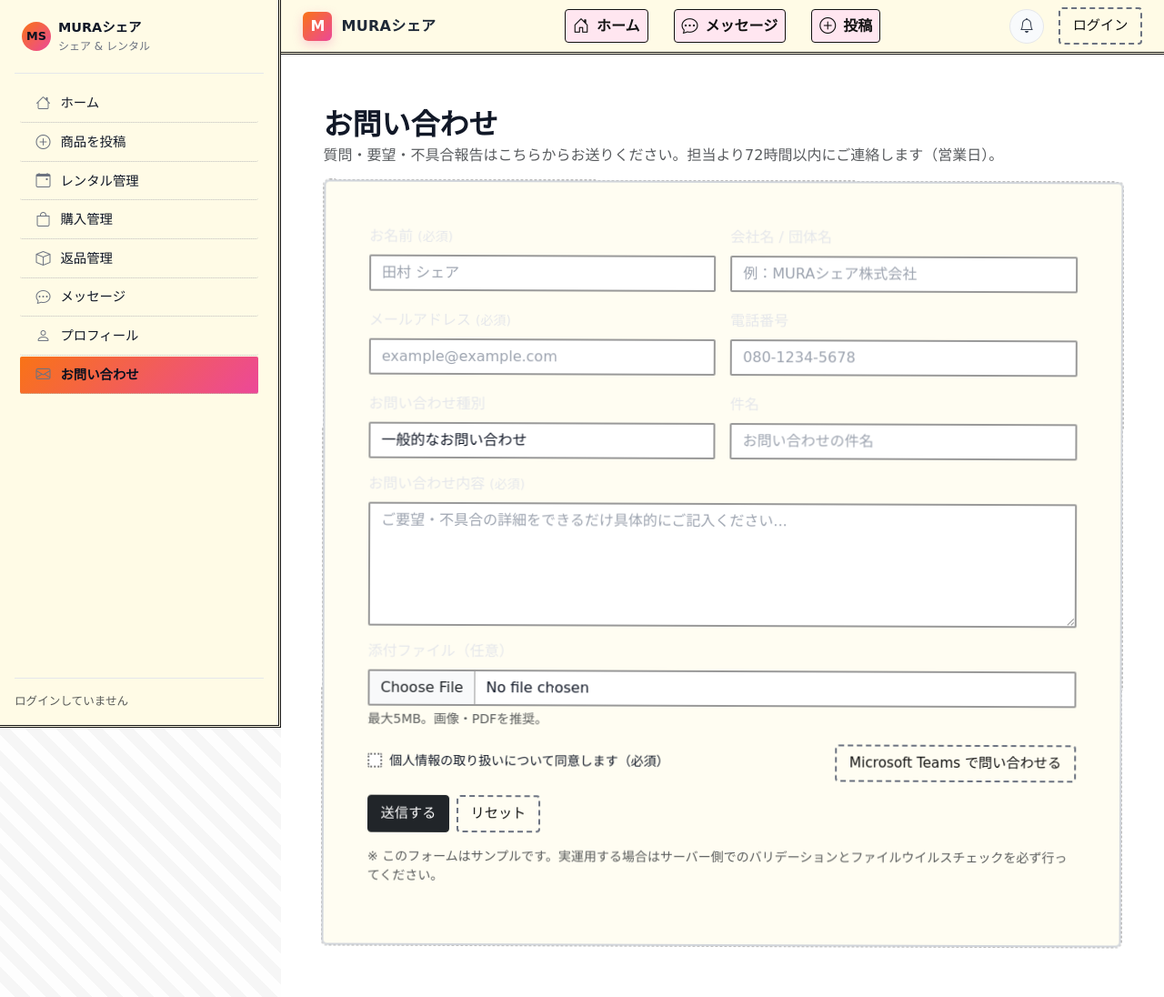
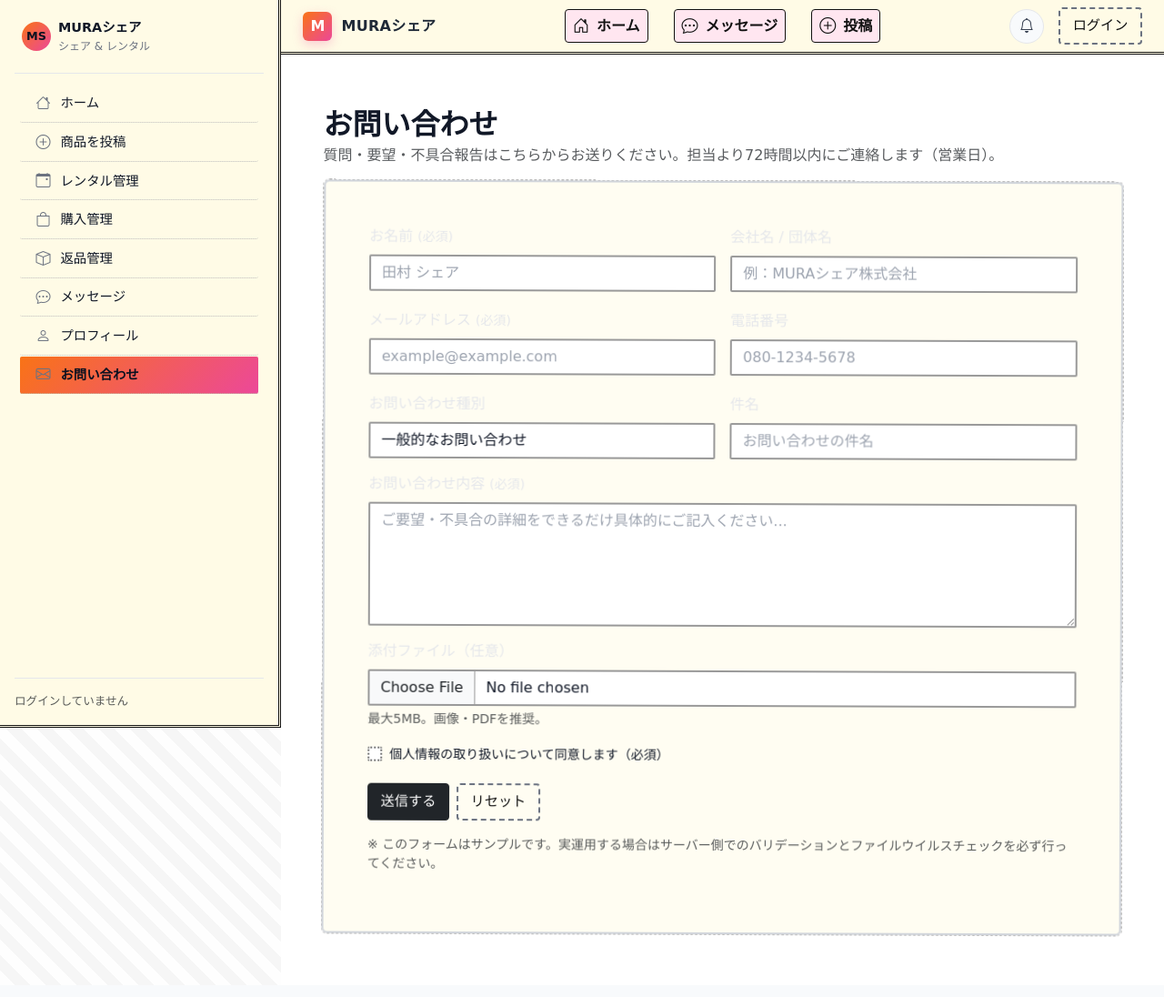
Before and after one commit to shunsuke121/mura_share, a Django app: page /contact/ in a window 1280 px wide. Shown: the whole page at 91% size. After the commit the page ends 1030 px from the top, so only its background shows below. Run offline with Django 4.2, Linux system fonts and the light colour scheme.

Commit message:
Update test specifications

```diff
--- a/templates/contact/contact.html
+++ b/templates/contact/contact.html
@@ -77,9 +77,6 @@
             </div>
             <div class="text-danger small mt-1 error" data-for="consent"></div>
           </div>
-          <a class="btn btn-outline-secondary btn-sm" id="teamsLink"
-             href="https://teams.microsoft.com/l/message/19:ec7362a6-076a-4473-9490-4223d09e84a4_f41ac656-e055-4983-9300-5d6657d43cc9@unq.gbl.spaces/1762322704045?context=%7B%22contextType%22%3A%22chat%22%7D"
-             target="_blank" rel="noopener noreferrer">Microsoft Teams で問い合わせる</a>
         </div>
 
         <div class="d-flex flex-wrap gap-2">
```
Also changed, not shown: 2 other files.
